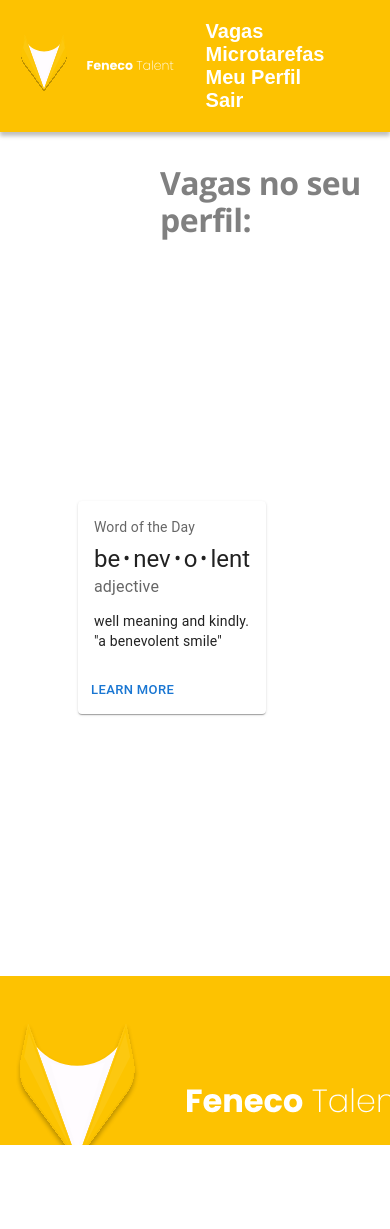
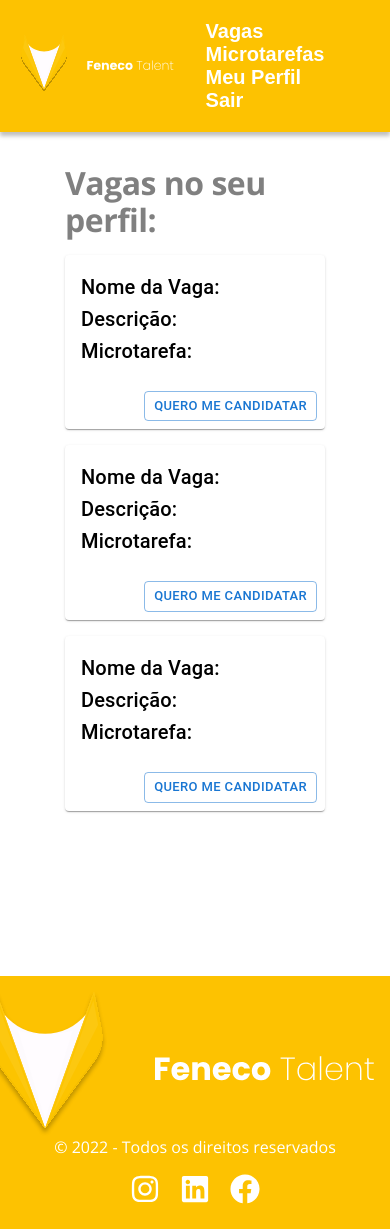
Before and after one commit to Giuzntt/Feneco, a React (Create React App) app: page /Homepage in a window 390 px wide. Before the commit the page ends 1145 px from the top, so only its background shows below. Built offline with nearby package versions, Linux system fonts and the light colour scheme.

Commit message:
Aplicando  responsividade, configurando novas rotas e criando homepage user

```diff
--- a/src/Pages/HomePage/index.tsx
+++ b/src/Pages/HomePage/index.tsx
@@ -1,4 +1,4 @@
-import { Box, Grid, Stack, Typography } from "@mui/material";
+import {  Grid, Stack, Typography } from "@mui/material";
 import BasicCard from "../../components/Card";
 
 
@@ -10,31 +10,29 @@ const HomePage = () => {
         direction="row"
         // alignItems="center"
         justifyContent="center"
-            style={{ minHeight: '100vh' }}
+        style={{ minHeight: "100vh" }}
       >
-            <Grid item xs={12} style={{textAlign: 'center', marginTop: '2rem'}}>
-                <Typography variant="h1" color="initial" sx={{
+        <Grid item xs={8} style={{ textAlign: "start", marginTop: "2rem" }}>
+          <Typography
+            variant="h1"
+            color="initial"
+            sx={{
               textAlign: "start",
-                    marginLeft: "10rem",
               color: "gray",
               fontSize: "2rem",
-                    fontFamily:"Open Sans",
+              fontFamily: "Open Sans",
               fontWeight: "700",
-                }}>
+            }}
+          >
             Vagas no seu perfil:
           </Typography>
 
-
+          <Stack direction="column" spacing={2} style={{ minWidth: "100%", marginTop:'1rem', }}>
+            <BasicCard />
+            <BasicCard />
+            <BasicCard />
+          </Stack>
         </Grid>
-            <Stack direction="row" spacing={2} style={{minWidth:'60%'}}>
-            <Box>
-
-                <BasicCard />
-            </Box>
-            </Stack>
-
-
-
       </Grid>
     );
     }
--- a/src/Pages/LandingPage/index.tsx
+++ b/src/Pages/LandingPage/index.tsx
@@ -109,9 +109,14 @@ export default function LandingPage(){
                     </li>
                   </ul>
                 </div>
-                <Link to="/user/">
+                <Link to="/Homepage" style={
+                  {
+                    textDecoration: "none",
+                    color: "white"
+                  }
+                }>
+                  <button>ENTRAR COMO EMPRESA</button>
 
-                <button>ENTRAR COMO EMPRESA</button>
                 </Link>
               </div>
             </div>
--- a/src/components/Card/index.tsx
+++ b/src/components/Card/index.tsx
@@ -6,36 +6,45 @@ import CardContent from '@mui/material/CardContent';
 import Button from '@mui/material/Button';
 import Typography from '@mui/material/Typography';
 
-const bull = (
-    <Box
-        component="span"
-        sx={{ display: 'inline-block', mx: '2px', transform: 'scale(0.8)' }}
-    >
-        •
-    </Box>
-);
 
 export default function BasicCard() {
     return (
         <Card sx={{ maxWidth: '100%' }}>
-            <CardContent>
-                <Typography sx={{ fontSize: 14 }} color="text.secondary" gutterBottom>
-                    Word of the Day
+            <CardContent sx={{
+                width: '1150px',
+                flexDirection: 'row',
+                display: 'flex',
+            }}>
+                <Box>
+
+                <Typography variant="h6" color="initial">
+                   Nome da Vaga:
                 </Typography>
-                <Typography variant="h5" component="div">
-                    be{bull}nev{bull}o{bull}lent
+
+                <Typography variant="h6" color="initial">
+                    Descrição:
                 </Typography>
-                <Typography sx={{ mb: 1.5 }} color="text.secondary">
-                    adjective
+                <Typography variant="h6" color="initial">
+                    Microtarefa:
                 </Typography>
-                <Typography variant="body2">
-                    well meaning and kindly.
-                    <br />
-                    {'"a benevolent smile"'}
-                </Typography>
+                </Box>
+
             </CardContent>
-            <CardActions>
-                <Button size="small">Learn More</Button>
+            <CardActions
+                sx={{
+                    maxWidth: '100%',
+                    width: '1150px',
+                    flexDirection: 'row',
+                    display: 'flex',
+                    justifyContent: 'end',
+
+
+                }}
+
+            >
+                <Button size="small"
+                variant="outlined"
+                >Quero me candidatar</Button>
             </CardActions>
         </Card>
     );
--- a/src/components/Footer/styles.ts
+++ b/src/components/Footer/styles.ts
@@ -16,6 +16,14 @@ export const FooterContainer = styled.footer`
     z-index: 3;
     pointer-events: none;
   }
+
+  @media screen  and (max-width: 768px) {
+    height: 30vh;
+    max-width: 100%;
+
+  }
+
+
 `;
 
 export const FooterContent = styled.div`
@@ -43,5 +51,22 @@ export const FooterContent = styled.div`
     cursor: pointer;
 
     text-decoration: none;
+
+  }
+
+  @media screen and (max-width: 768px) {
+    flex-direction: column;
+    align-items: center;
+    justify-content: center;
+    text-align: center;
+    padding: 1rem 1rem;
+
+    p {
+      margin-bottom: 1rem;
+    }
+
+    ul li {
+      margin: 0 10px;
+    }
   }
 `;
--- a/src/routes.tsx
+++ b/src/routes.tsx
@@ -21,6 +21,8 @@ const Router = (): JSX.Element => {
         <Route path="/Homepage" element={<HomePage />} />
       </Route>
 
+     {/* create route for page 404 */}
+      <Route path="*" element={<h1>404</h1>} />
     </Routes>
   );
 };
```
Also changed, not shown: 1 other file (tests, documents, lock files or other folders). Lines whose indentation alone changed are shown as unchanged.
